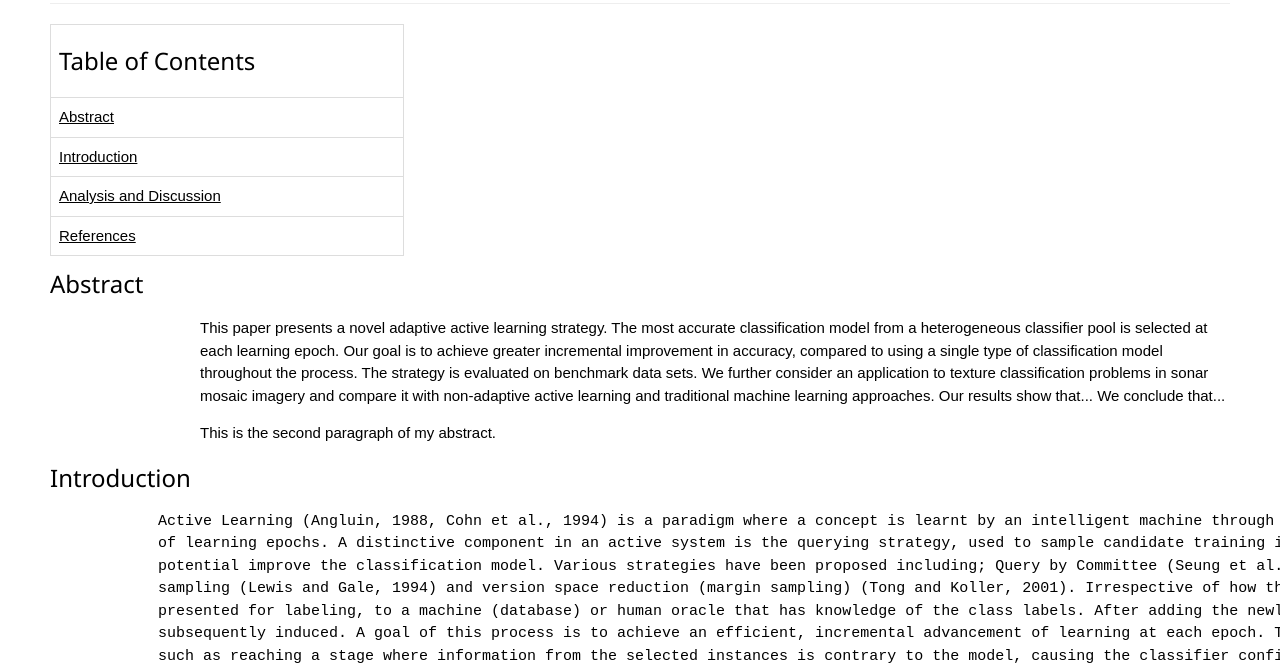
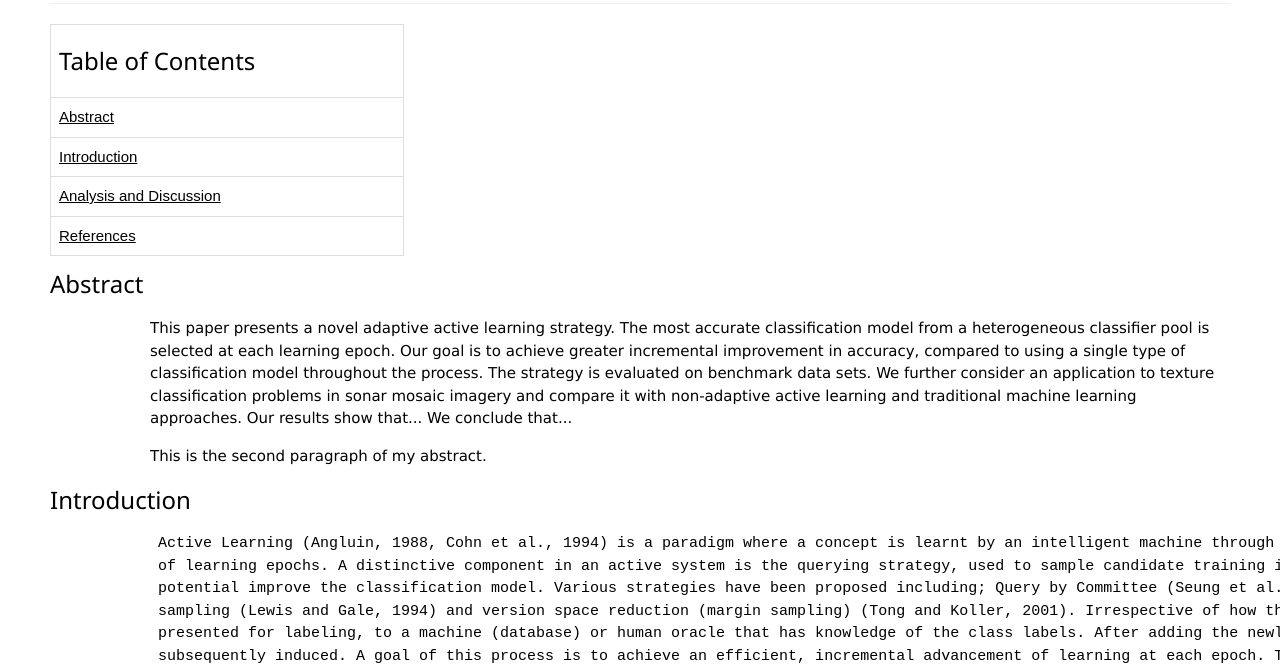
Before and after one commit to FEPSFY6808625/FY6808625, a plain HTML site: page index.html in a window 1280 px wide. Shown: the part 422-1091 px from the top of the page. Drawn offline with nearby package versions, Linux system fonts and the light colour scheme.

Commit message:
Update index.html

```diff
--- a/index.html
+++ b/index.html
@@ -28,8 +28,7 @@
 
       <style>
     p.ex1 {
-      margin-left: 150px;
-      font-family: arial;
+      margin-left: 100px;
     }
       </style>
   </head>
```
